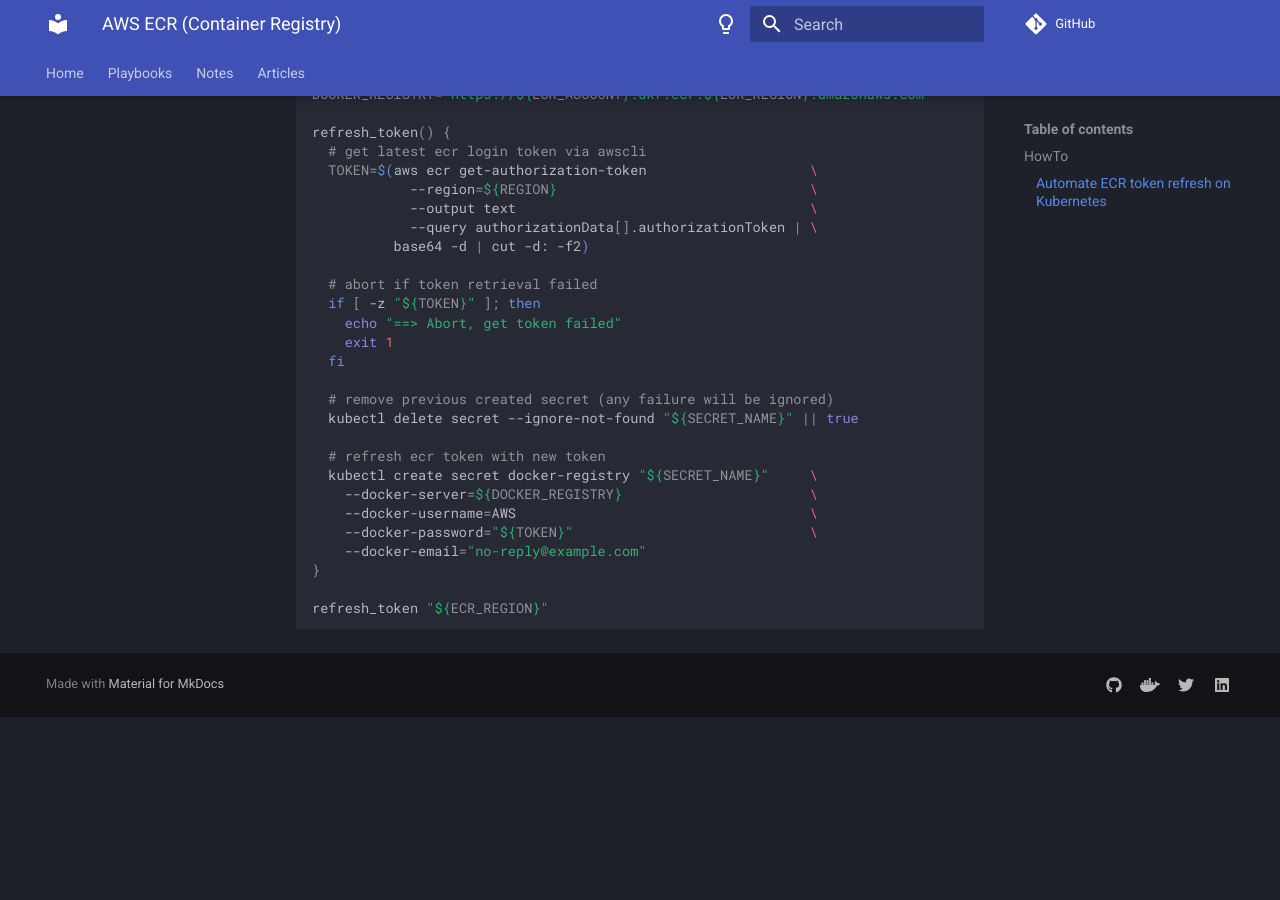
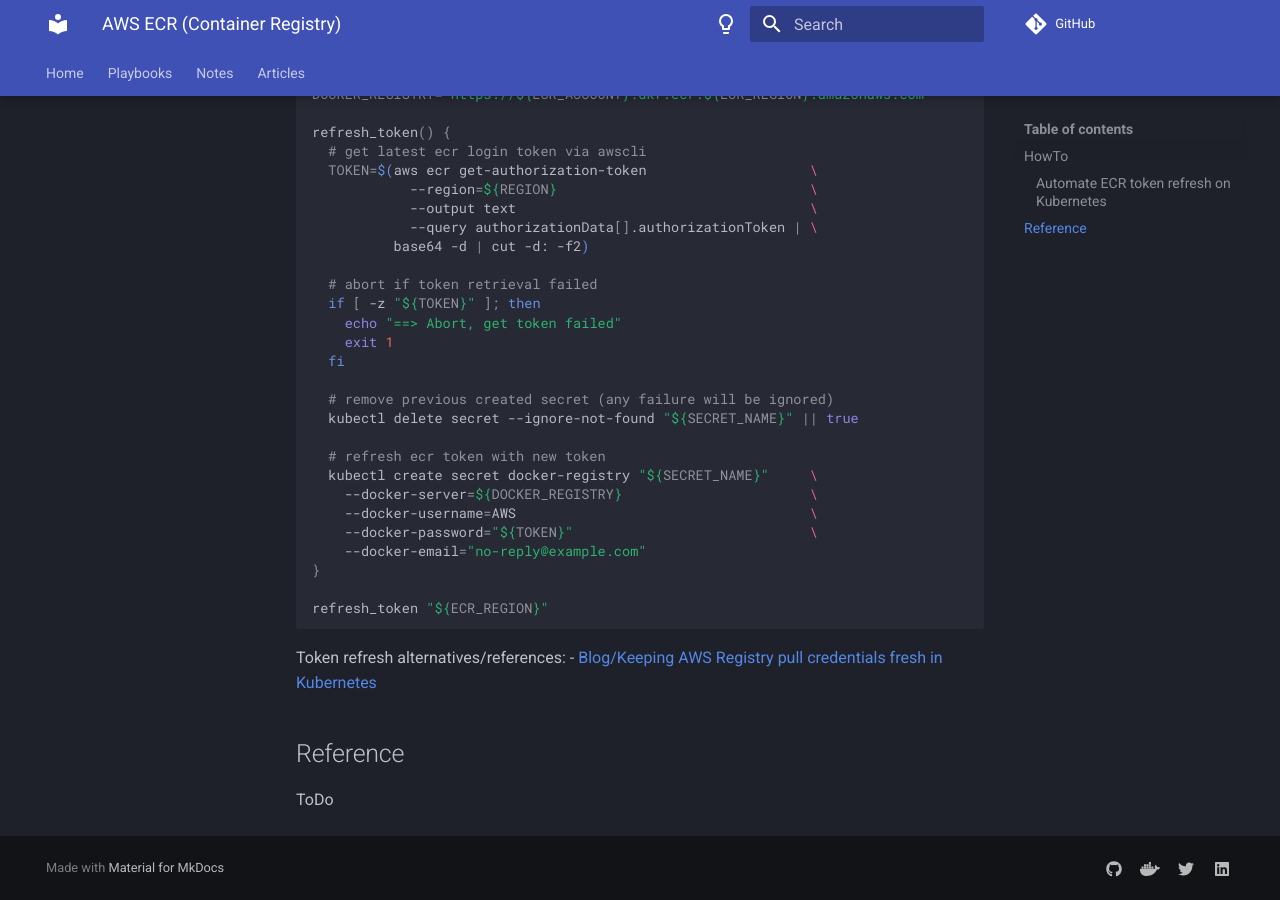
Before and after one commit to mtulio/mtulio.labs, an MkDocs documentation site: the page built from docs/notes/cloud/aws-ecr.md, in a window 1280 px wide and 900 px high, scrolled down 784 px. Built offline with MkDocs 1.6.1 and Material for MkDocs 9.7.7, drawn with Linux system fonts in a browser that asks for light colours; comment, search, counter and statistics services are not loaded; before the commit the page ends 1501 px from its top, so only the background shows below that.

Commit message:
cloud: update aws and zure notes

````diff
--- a/docs/notes/cloud/aws-ecr.md
+++ b/docs/notes/cloud/aws-ecr.md
@@ -10,7 +10,7 @@ Dependencies:
 - IAM instance profile for node need to have policies to access ECR
 - contianer should have access to create/update the secret
 
-Credits for [@guessi gist](https://gist.github.com/guessi/89eb1a8227d3ffea06e10ecd9d890b0f):
+> Credits for [@guessi gist](https://gist.github.com/guessi/89eb1a8227d3ffea06e10ecd9d890b0f):
 
 ``` shell
 #!/bin/bash
@@ -63,3 +63,10 @@ refresh_token() {
 
 refresh_token "${ECR_REGION}"
 ```
+
+Token refresh alternatives/references:
+- [Blog/Keeping AWS Registry pull credentials fresh in Kubernetes](https://medium.com/@xynova/keeping-aws-registry-pull-credentials-fresh-in-kubernetes-2d123f581ca6)
+
+## Reference
+
+ToDo
````
Also changed, not shown: docs/notes/cloud/aws-monitoring-quotas.md (added, +6 -0 lines), docs/notes/cloud/azure-ha.md (added, +29 -0 lines).
